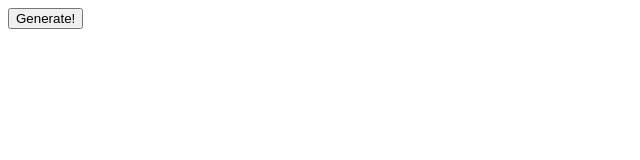
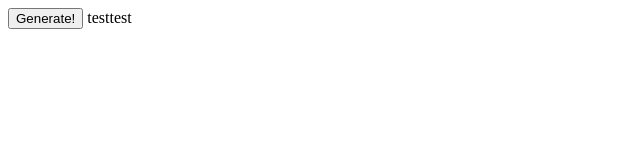
Before and after one commit to jibler/jibler.github.io, a plain HTML site: page index.html in a window 1280 px wide. Shown: the full height of the page, 0-640 px from the left. Drawn offline with nearby package versions, Linux system fonts and the light colour scheme.

Commit message:
added two spans for coloring

```diff
--- a/index.html
+++ b/index.html
@@ -6,7 +6,7 @@
 <body>
 
   <button id='generate'>Generate!</button>
-  <span id='results'><span>
+  <span id='first-word'>test</span><span id='second-word'>test</span>
 
   <script>
     var fg = new Foxglove();
```
